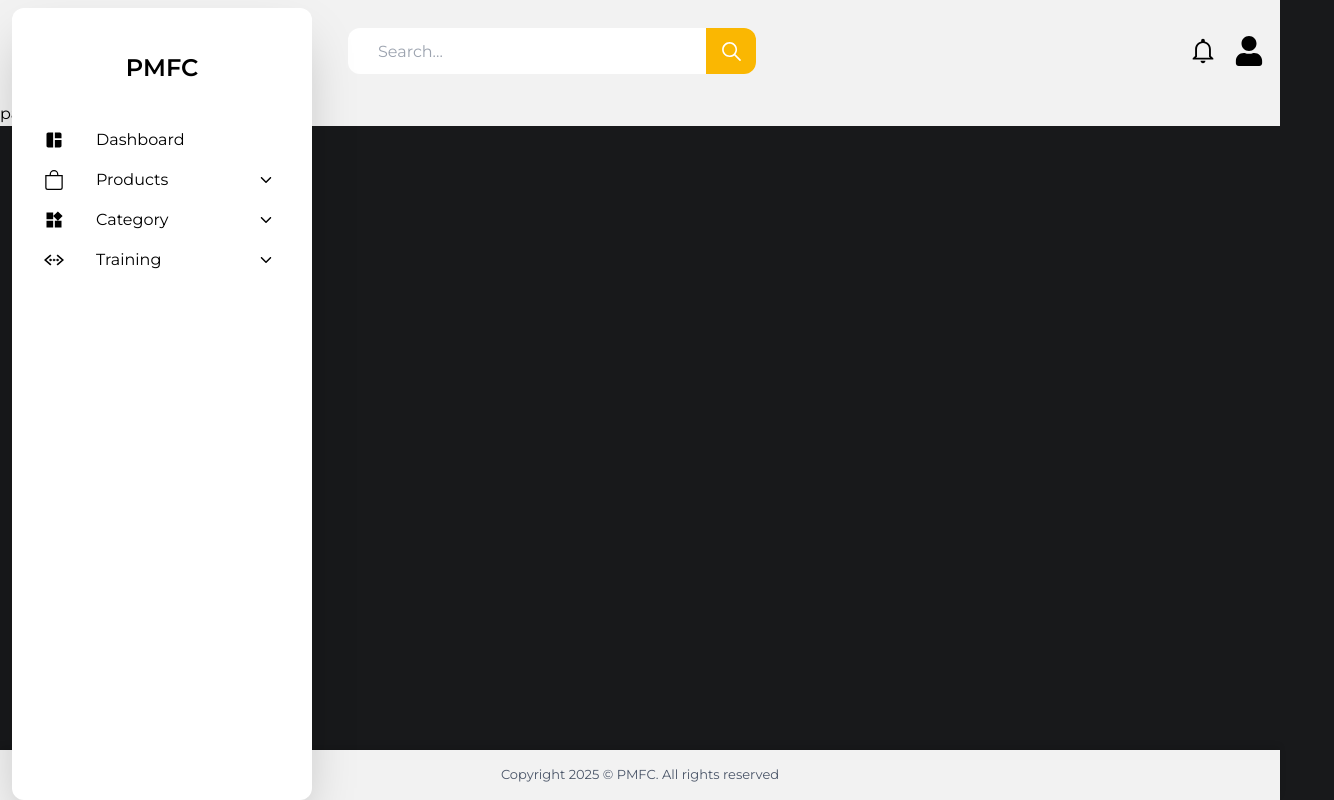
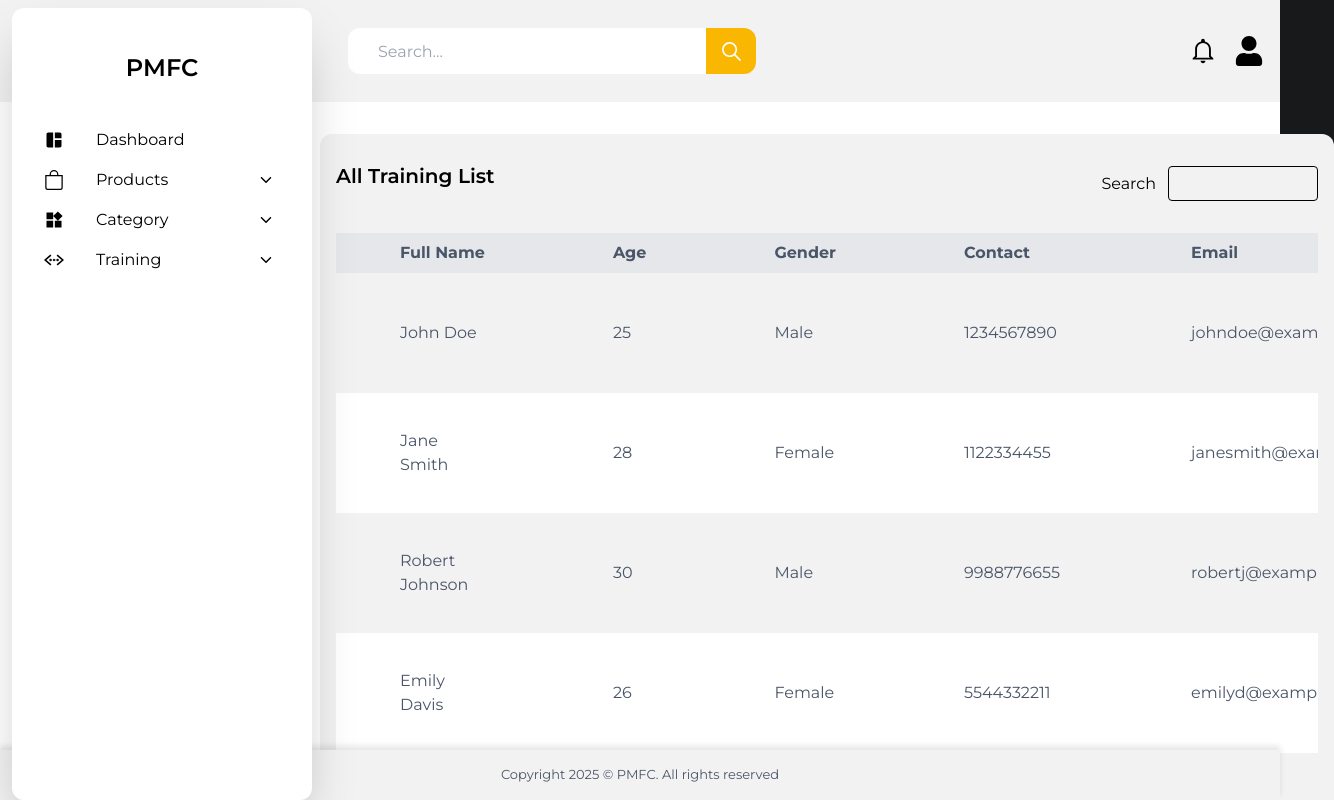
Before and after one commit to spanzyteo/furniture-cart, a Next.js app: page /admin/training in a window 1280 px wide. Shown: the top 800 px of the page, 1334 px wide, since content can reach past the window. Built offline with nearby package versions, Linux system fonts and the light colour scheme.

Commit message:
update the admin training page

```diff
--- a/app/(admin)/admin/training/page.tsx
+++ b/app/(admin)/admin/training/page.tsx
@@ -1,7 +1,136 @@
-import React from 'react'
+'use client'
+
+import { training } from '../utils/training'
 
 const Training = () => {
-  return <h1>page</h1>
+  return (
+    <div className="bg-white flex flex-col pb-[3rem]">
+      <div className="xl:ml-[20rem] mt-8 bg-[#F2F2F2] flex flex-col px-4 w-[90%] lg:w-[1014px] rounded-xl mx-auto mb-8 pb-8">
+        <div className="flex flex-col md:flex-row md:items-center justify-between mt-4">
+          <h1 className="font-semibold sm:text-xl text-lg">
+            All Training List
+          </h1>
+          <div className="mt-4">
+            <label className="mr-3">Search</label>
+            <input
+              type="text"
+              placeholder=""
+              title="search"
+              className="border bg-inherit border-black focus:outline-none pl-2 h-[35px] w-[150px] rounded-[4px]"
+            />
+          </div>
+        </div>
+        <div className="mt-8 overflow-x-auto relative">
+          <table className="min-w-full border-collapse">
+            <thead>
+              <tr className="text-left bg-gray-200 rounded-[6px] text-[#4A5568]">
+                <th className="lg:px-16 px-8 py-2 whitespace-nowrap">
+                  Full Name
+                </th>
+                <th className="lg:px-16 px-8 py-2 whitespace-nowrap">Age</th>
+                <th className="lg:px-16 px-8 py-2 whitespace-nowrap">Gender</th>
+                <th className="lg:px-16 px-8 py-2 whitespace-nowrap">
+                  Contact
+                </th>
+                <th className="lg:px-16 px-8 py-2 whitespace-nowrap">Email</th>
+                <th className="lg:px-16 px-8 py-2 whitespace-nowrap">
+                  Address
+                </th>
+                <th className="lg:px-16 px-8 py-2 whitespace-nowrap">
+                  Date Of Birth
+                </th>
+                <th className="lg:px-16 px-8 py-2 whitespace-nowrap">
+                  Emergency Contact
+                </th>
+                <th className="lg:px-16 px-8 py-2 whitespace-nowrap">
+                  Previous Contact
+                </th>
+                <th className="lg:px-16 px-8 py-2 whitespace-nowrap">
+                  Previous Experience
+                </th>
+                <th className="lg:px-16 px-8 py-2 whitespace-nowrap">
+                  Joining Date
+                </th>
+                <th className="lg:px-16 px-8 py-2 whitespace-nowrap">
+                  Current Skill Level
+                </th>
+                <th className="lg:px-16 px-8 py-2 whitespace-nowrap">Goals</th>
+                <th className="lg:px-16 px-8 py-2 whitespace-nowrap">
+                  ID Proof
+                </th>
+                <th className="lg:px-16 px-8 py-2 whitespace-nowrap">Resume</th>
+              </tr>
+            </thead>
+            <tbody>
+              {training.map((item) => (
+                <tr key={item.id} className="even:bg-white odd:bg-[#F2F2F2]">
+                  <td className="lg:px-16 px-8 py-3">
+                    <h1 className="text-md text-[#4A5568]">{item.fullname}</h1>
+                  </td>
+                  <td className="lg:px-16 px-8 py-3">
+                    <h1 className="text-md text-[#4A5568]">{item.age}</h1>
+                  </td>
+                  <td className="lg:px-16 px-8 py-3">
+                    <h1 className="text-md text-[#4A5568]">{item.gender}</h1>
+                  </td>
+                  <td className="lg:px-16 px-8 py-3">
+                    <h1 className="text-md text-[#4A5568]">
+                      {item.contact_number}
+                    </h1>
+                  </td>
+                  <td className="lg:px-16 px-8 py-3">
+                    <h1 className="text-md text-[#4A5568]">{item.email}</h1>
+                  </td>
+                  <td className="lg:px-16 px-8 py-3">
+                    <h1 className="text-md text-[#4A5568]">{item.address}</h1>
+                  </td>
+                  <td className="lg:px-16 px-8 py-3">
+                    <h1 className="text-md text-[#4A5568]">
+                      {item.date_of_birth}
+                    </h1>
+                  </td>
+                  <td className="lg:px-16 px-8 py-3">
+                    <h1 className="text-md text-[#4A5568]">
+                      {item.emergency_contact}
+                    </h1>
+                  </td>
+                  <td className="lg:px-16 px-8 py-3">
+                    <h1 className="text-md text-[#4A5568]">
+                      {item.previous_contact}
+                    </h1>
+                  </td>
+                  <td className="lg:px-16 px-8 py-3">
+                    <h1 className="text-md text-[#4A5568]">
+                      {item.previous_experience}
+                    </h1>
+                  </td>{' '}
+                  <td className="lg:px-16 px-8 py-3">
+                    <h1 className="text-md text-[#4A5568]">
+                      {item.joining_date}
+                    </h1>
+                  </td>{' '}
+                  <td className="lg:px-16 px-8 py-3">
+                    <h1 className="text-md text-[#4A5568]">
+                      {item.current_skill_level}
+                    </h1>
+                  </td>{' '}
+                  <td className="lg:px-16 px-8 py-3">
+                    <h1 className="text-md text-[#4A5568]">{item.goals}</h1>
+                  </td>{' '}
+                  <td className="lg:px-16 px-8 py-3">
+                    <h1 className="text-md text-[#4A5568]">{item.id_proof}</h1>
+                  </td>{' '}
+                  <td className="lg:px-16 px-8 py-3">
+                    <h1 className="text-md text-[#4A5568]">{item.resume}</h1>
+                  </td>
+                </tr>
+              ))}
+            </tbody>
+          </table>
+        </div>
+      </div>
+    </div>
+  )
 }
 
 export default Training
```
